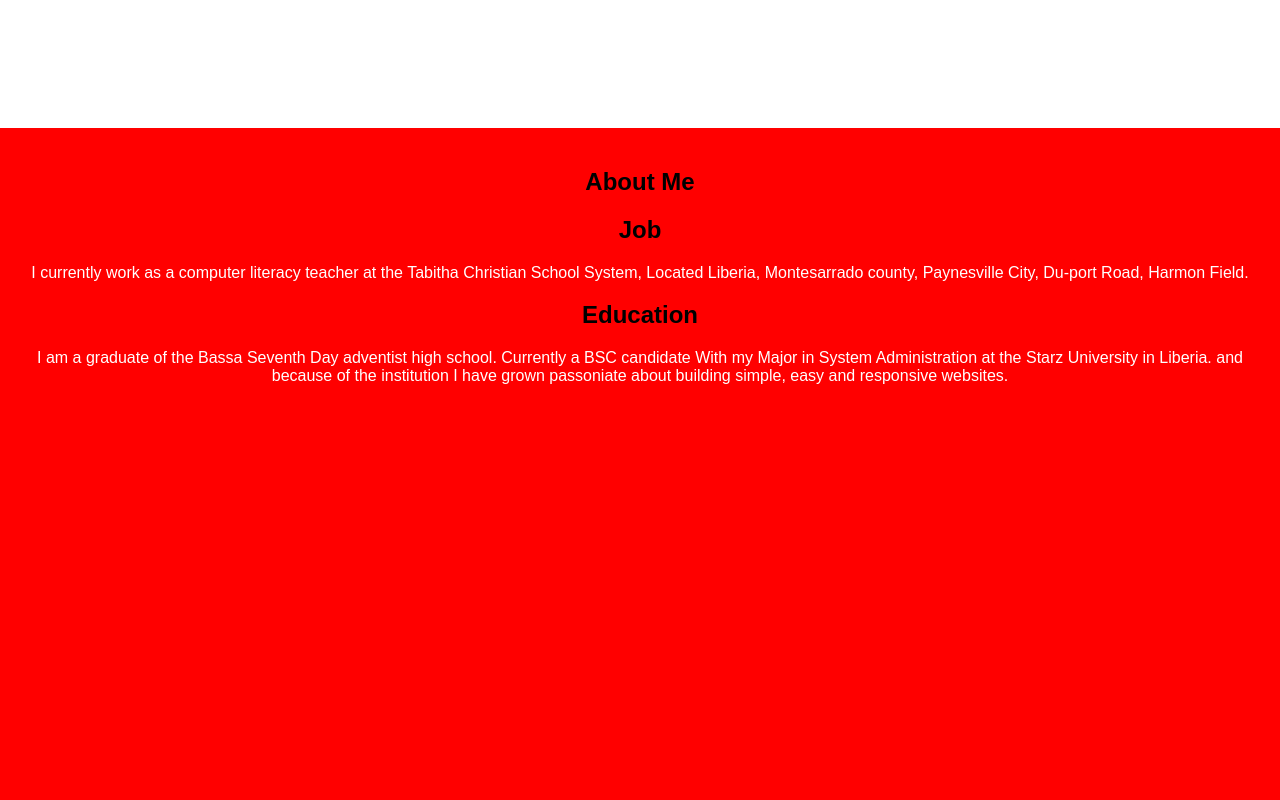
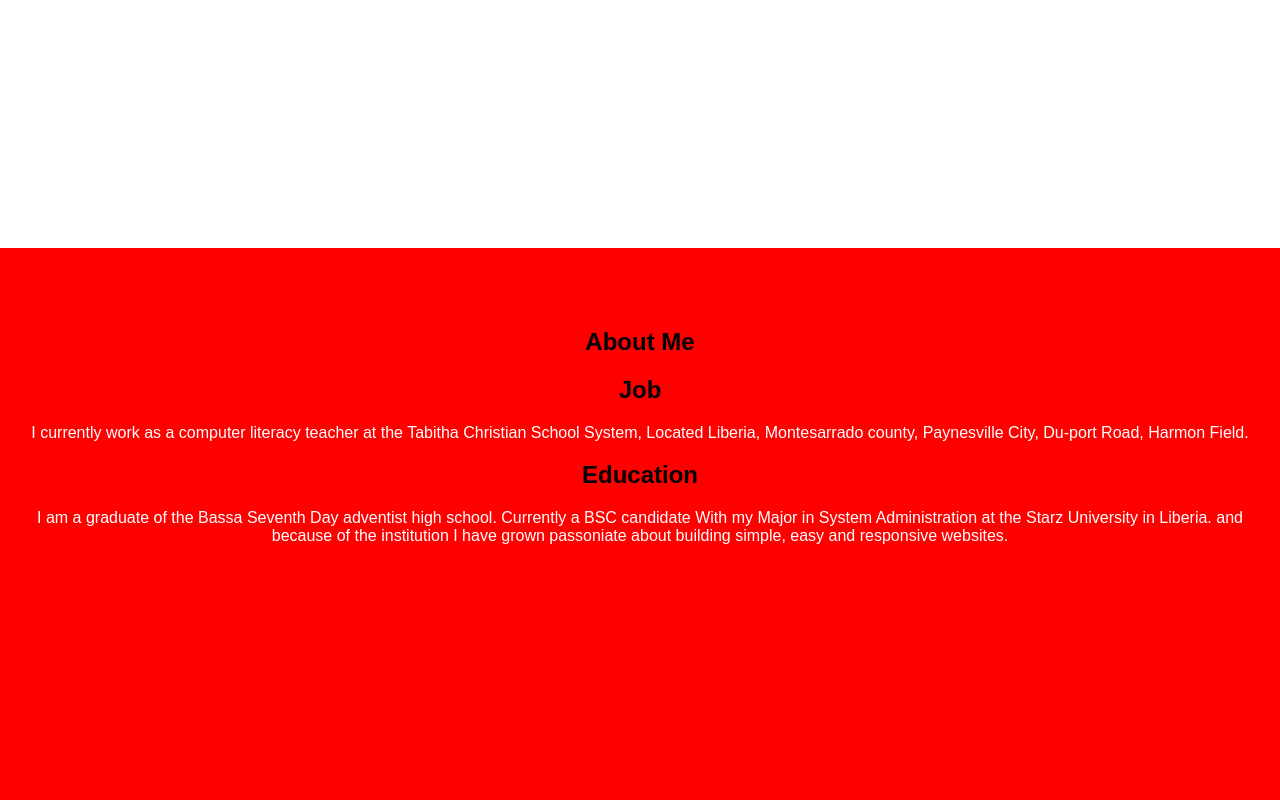
Before and after one commit to Harrisdev805/My2ndWeb, a plain HTML site: page index.html in a window 1280 px wide. Shown: the part 780-1580 px from the top of the page. Drawn offline with Linux system fonts and the light colour scheme.

Commit message:
Update style.css

```diff
--- a/style.css
+++ b/style.css
@@ -123,6 +123,13 @@ footer{
 .footer1{
   color: white;
 }
-section{
+.main{
   height: 100vh;
+  padding: 60px 20px;
 }
+.About,
+.Contact,
+.service{
+  min-height: 100vh;
+  padding: 60px 20px;
+}
```
